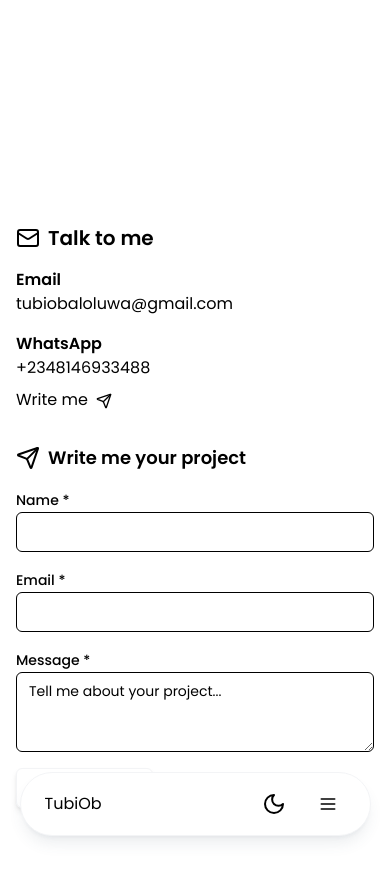
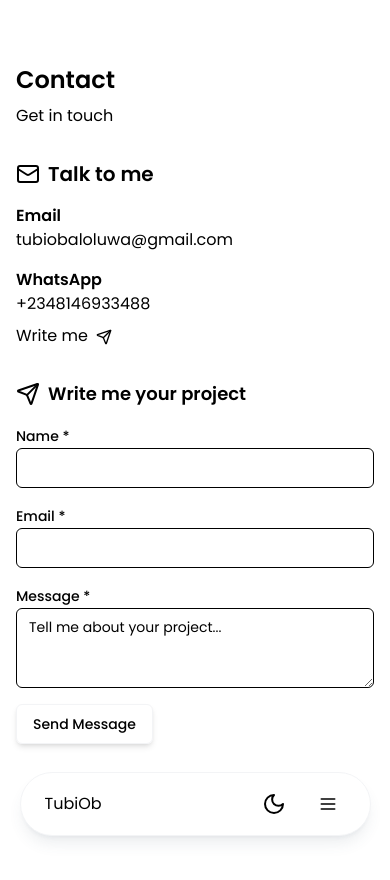
Before and after one commit to TubiOb/tubiob, a Next.js app: page /contact in a window 390 px wide. Shown: the top 880 px of the page. Built offline with nearby package versions, Linux system fonts and the light colour scheme; no server answers.

Commit message:
updated the issue with the header layout on small and mobile screens

```diff
--- a/src/components/Contact/index.tsx
+++ b/src/components/Contact/index.tsx
@@ -161,8 +161,8 @@ export const Contact: React.FC = () => {
   return (
     <section ref={sectionRef} id="Contact" className="py-16 px-4 sm:px-6 lg:px-8">
       <div ref={contactContentRef} className="max-w-6xl mx-auto">
-        <div ref={headingRef}>
-          <h2 className="text-3xl font-bold mb-2">Contact</h2>
+        <div>
+          <h2 className="text-2xl font-semibold mb-2">Contact</h2>
           <span className="text-secondary">Get in touch</span>
         </div>
         <div className="mt-8 grid gap-8 md:grid-cols-2">
```
Also changed, not shown: src/components/About/index.tsx (+0 -88 lines).
